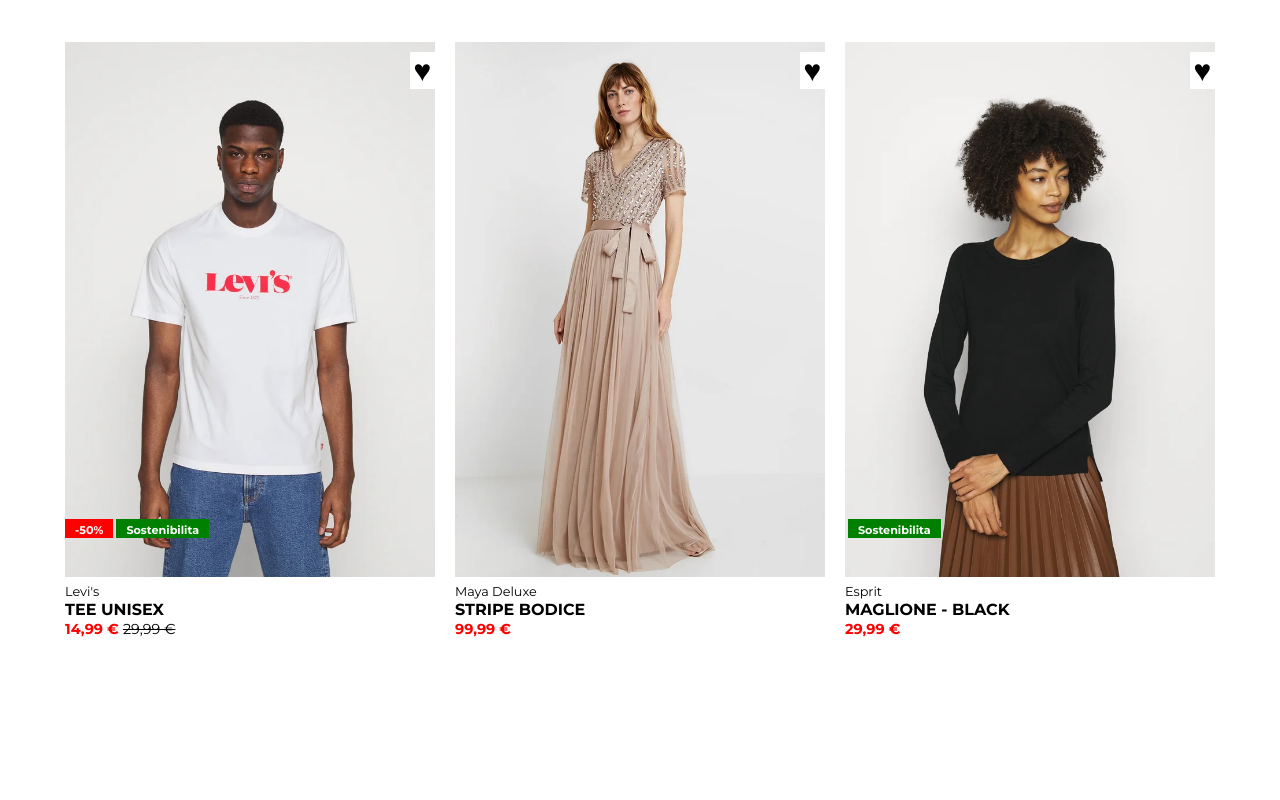
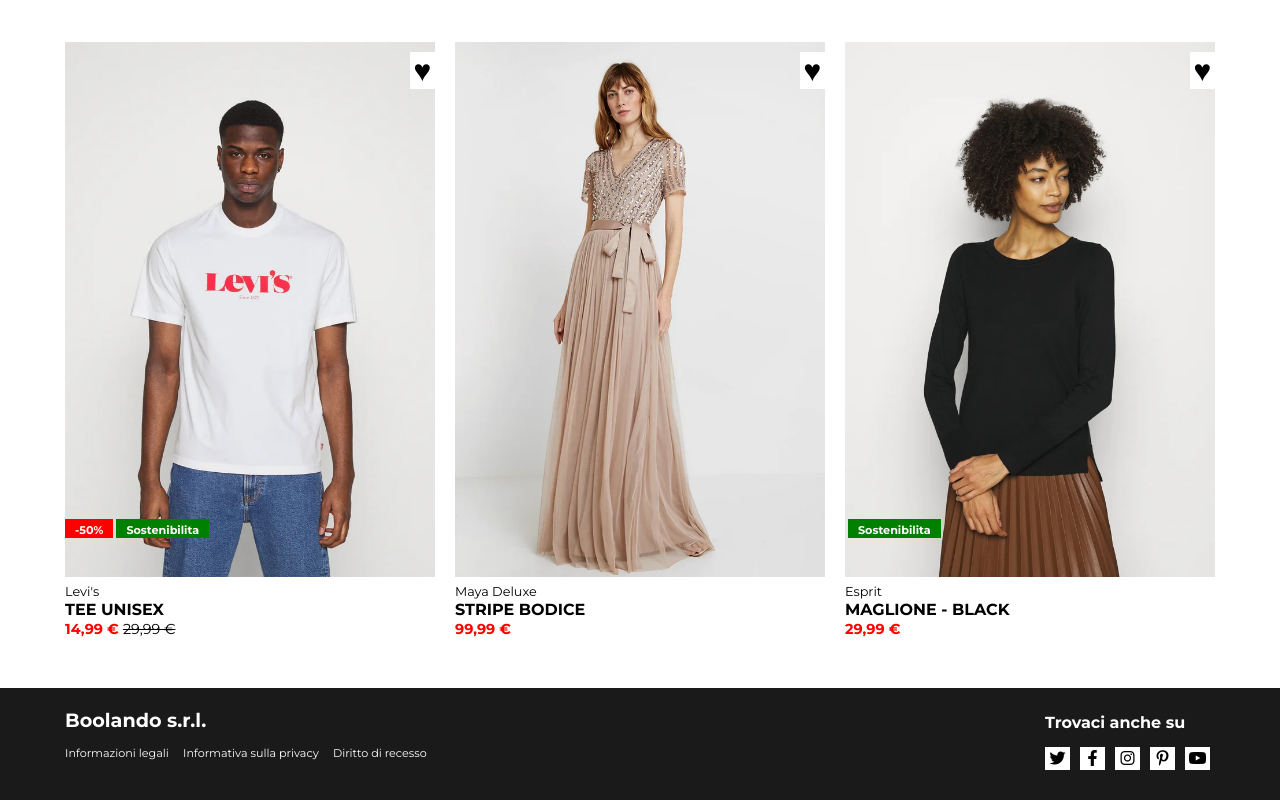
Before and after one commit to salvomc/html-css-boolando, a plain HTML site: page index.html in a window 1280 px wide. Shown: the part 773-1573 px from the top of the page. Before the commit the page ends 1461 px from the top, so only its background shows below. Drawn offline with Linux system fonts and the light colour scheme.

Commit message:
footer done

```diff
--- a/css/style.css
+++ b/css/style.css
@@ -54,7 +54,7 @@
 .h-options{
     font-weight: 700;
     display: inline-block;
-    color: #fff;
+    color: #FFFFFF;
 }
 
 /* fine header */
@@ -97,7 +97,7 @@
     position: absolute;
     top: 10px;
     right: 0;
-    background-color: #fff;
+    background-color: #FFFFFF;
 }
 
 .heart{
@@ -116,7 +116,7 @@
     font-size: 0.7rem;
     font-weight: 700;
     display: inline-block;
-    color: #fff;
+    color: #FFFFFF;
 }
 
 .red-rectangle{
@@ -132,7 +132,7 @@
 
 .brand{
     font-size: 0.8rem;
-    color: #000;
+    color: #000000;
 }
 
 .price{
@@ -151,3 +151,54 @@ del{
 }
 
 /* fine main */
+
+/* footer */
+
+.f-jumbotron{
+    width: 100%;
+    background-color: #1A1A1A;
+}
+
+.f-row{
+    width: 100%;
+}
+
+.f-content{
+    display: flex;
+    justify-content: space-between;
+    align-items: center;
+    color: #FFFFFF;
+}
+
+h3{
+    margin: 20px 0px 10px 0px;
+    font-size: 1.2rem;
+}
+
+.info{
+    margin-bottom: 40px;
+    margin-right: 10px;
+    font-size: 0.7rem;
+    display: inline-block;
+}
+
+h5{
+    margin: 0px 0px 10px 5px;
+    font-size: 1rem;
+}
+
+ul{
+    display: flex;
+    list-style: none;
+}
+
+.social-logos{
+    width: 25px;
+    margin: 5px;
+    padding: 2px;
+    text-align: center;
+    color: #000000;
+    background-color: #FFFFFF;
+}
+
+/* fine footer */
--- a/index.html
+++ b/index.html
@@ -158,5 +158,45 @@
             </div>
         </main>
         <!-- fine main -->
+        <!-- footer -->
+        <footer>
+            <div class="f-jumbotron">
+                <div class="container">
+                    <div class="f-row">
+                        <div class="col-100">
+                            <div class="f-content">
+                                <div>
+                                    <h3>Boolando s.r.l.</h3>
+                                    <span class="info">Informazioni legali</span>
+                                    <span class="info">Informativa sulla privacy</span>
+                                    <span class="info">Diritto di recesso</span>
+                                </div>
+                                <div>
+                                    <h5>Trovaci anche su</h5>
+                                    <ul>
+                                        <li>
+                                            <div class="social-logos"><i class="fa-brands fa-twitter"></i></div>
+                                        </li>
+                                        <li>
+                                            <div class="social-logos"><i class="fa-brands fa-facebook-f"></i></div>
+                                        </li>
+                                        <li>
+                                            <div class="social-logos"><i class="fa-brands fa-instagram"></i></div>
+                                        </li>
+                                        <li>
+                                            <div class="social-logos"><i class="fa-brands fa-pinterest-p"></i></div>
+                                        </li>
+                                        <li>
+                                            <div class="social-logos"><i class="fa-brands fa-youtube"></i></div>
+                                        </li>
+                                    </ul>
+                                </div>
+                            </div>
+                        </div>
+                    </div>
+                </div>
+            </div>
+        </footer>
+        <!-- fine footer -->
     </body>
 </html>
```
